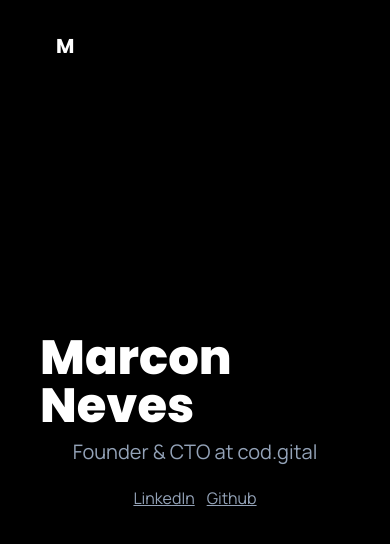
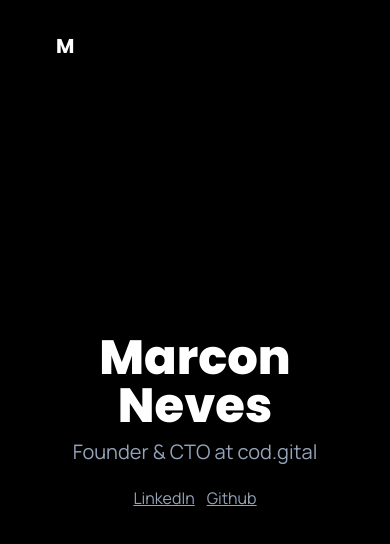
Before and after one commit to marconneves/marcon.neves.run, a React (Vite) app: page / in a window 390 px wide. Shown: the top 544 px of the page. Built offline with nearby package versions, Linux system fonts and the light colour scheme.

Commit message:
fix: hero com erro no mobile

```diff
--- a/src/features/home/components/BubbleText.tsx
+++ b/src/features/home/components/BubbleText.tsx
@@ -63,8 +63,8 @@ export function BubbleText({ children }: { children: string }) {
   }, []);
 
   return (
-    <h2 className="hover-text text-5xl font-extrabold text-white">
+    <h1 className="hover-text text-5xl font-extrabold font-sans text-white text-center md:text-start">
       <Text>{children}</Text>
-    </h2>
+    </h1>
   );
 };
--- a/src/features/home/components/Hero.tsx
+++ b/src/features/home/components/Hero.tsx
@@ -5,9 +5,7 @@ export function Hero(){
     <div className="flex-1 w-full m-auto inline-flex justify-center md:justify-end">
       <section id="hero"  className="w-full max-w-[550px] flex-1 flex flex-col gap-5 items-center md:items-start">
         <div className="flex flex-col gap-2 items-center md:items-start ">
-          <h1 className="font-extrabold font-sans text-7xl text-white ">
-            <BubbleText>Marcon Neves</BubbleText>
-          </h1>
+          <BubbleText>Marcon Neves</BubbleText>
           <h2 className="font-mono text-secondary text-xl">
             Founder & CTO at cod.gital
           </h2>
```
